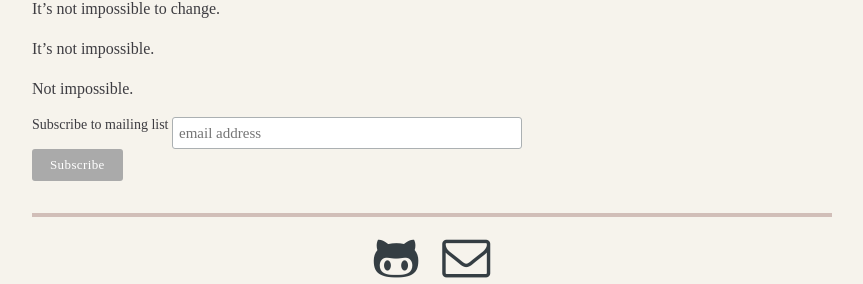
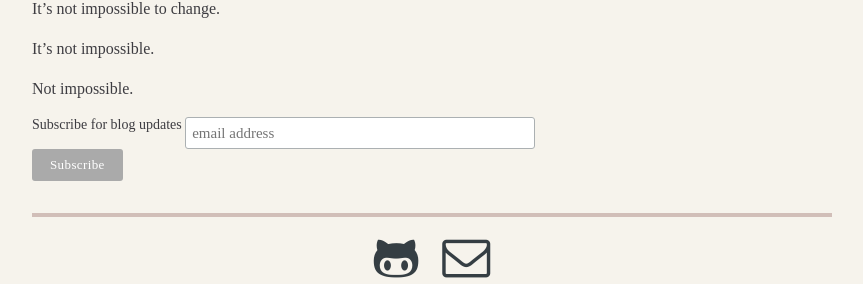
Before and after one commit to youngflee/youngflee.github.io, a Jekyll site: the page built from _posts/2015-01-01-new-year.md, in a window 1280 px wide. Shown: the part 1206-1490 px from the top of the page, without its empty margins (208-1071 px from the left). Built offline with Jekyll 4.4.1, drawn with Linux system fonts in a browser that asks for light colours; nearby versions of some CDN libraries; comment, search, counter and statistics services are not loaded.

Commit message:
changed subscribe message

```diff
--- a/_layouts/post.html
+++ b/_layouts/post.html
@@ -16,7 +16,7 @@ layout: default
 <div id="mc_embed_signup">
 <form action="//youngflee.us12.list-manage.com/subscribe/post?u=8bc50047ae40d828a8d645507&amp;id=219228bb84" method="post" id="mc-embedded-subscribe-form" name="mc-embedded-subscribe-form" class="validate" target="_blank" novalidate>
     <div id="mc_embed_signup_scroll">
-  <label for="mce-EMAIL">Subscribe to mailing list</label>
+  <label for="mce-EMAIL">Subscribe for blog updates</label>
   <input type="email" value="" name="EMAIL" class="email" id="mce-EMAIL" placeholder="email address" required>
     <!-- real people should not fill this in and expect good things - do not remove this or risk form bot signups-->
     <div style="position: absolute; left: -5000px;" aria-hidden="true"><input type="text" name="b_8bc50047ae40d828a8d645507_219228bb84" tabindex="-1" value=""></div>
```
